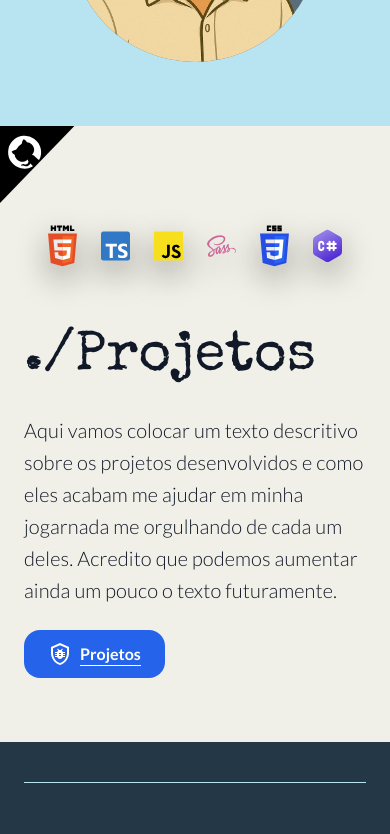
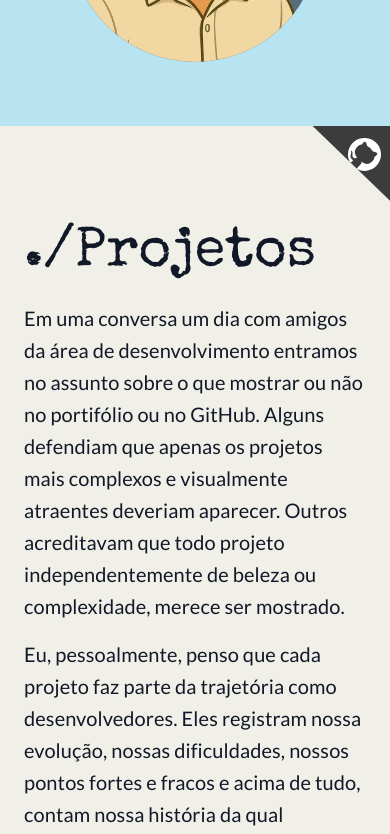
Before and after one commit to taissonso/portfolio, a Next.js app: page /portfolio/ in a window 390 px wide. Shown: the part 1700-2534 px from the top of the page. Built offline with nearby package versions, Linux system fonts and the light colour scheme.

Commit message:
update section mobile version

```diff
--- a/src/components/sections/projectsection/index.tsx
+++ b/src/components/sections/projectsection/index.tsx
@@ -2,6 +2,7 @@ import ButtonIcon from "@/components/buttons";
 import BugIcon from "@/components/Icons/Bug";
 import CSharpIcon from "@/components/Icons/CSharpIcon";
 import CssIcon from "@/components/Icons/CssIcon";
+import EyesIcon from "@/components/Icons/EyesIcon";
 import GitHubIcon from "@/components/Icons/GitHub";
 import HtmlIcon from "@/components/Icons/HTML5Icon";
 import JavaScriptIcon from "@/components/Icons/JavascriptIcon";
@@ -118,12 +119,13 @@ const ProjectSection = () => {
     }, []);
 
     return (
-        <section className="py-16 lg:py-28 relative overflow-hidden">
-            <a href="https://github.com/taissonso" target="_blank" rel="noopener noreferrer" aria-label="GitHub (abre em nova aba)" className="w-36 h-36 bg-black -top-[80px] -left-[90px] absolute rotate-[134deg]">
-                <GitHubIcon className="w-9 h-9 absolute text-white top-[0%] left-[34%] rotate-180" />
+        <section className="py-24 lg:py-28 relative overflow-hidden">
+            <a href="https://github.com/taissonso" target="_blank" rel="noopener noreferrer" aria-label="GitHub (abre em nova aba)" className="w-36 h-36 bg-github -top-[80px] -right-[90px] lg:-left-[90px] absolute rotate-[134deg] group">
+                <GitHubIcon className="w-9 h-9 absolute text-white top-[60px] -right-[2px] lg:-top-[3px] lg:left-[34%] -rotate-90 lg:rotate-180" />
+                <span className="absolute h-max -rotate-[134deg] top-[0px] left-[55px] translate-x-[-50%] text-white rounded-[5px] github px-3 py-2 invisible group-hover:visible transition-all duration-300 opacity-0 group-hover:opacity-100 group-hover:-top-[70px]">GitHub</span>
             </a>
-            <div className="container w-full flex flex-col gap-6 md:gap-16 md:flex-row items-center justify-between">
-                <div className="w-full h-max md:w-1/2 flex items-start justify-between p-6 gap-6 ">
+            <div className="container w-full flex flex-col-reverse gap-16 lg:flex-row items-center justify-between">
+                <div className="w-full h-max lg:w-[40%] xl:w-[50%] flex flex-wrap items-start justify-center gap-6 ">
                     {iconOrder.map(({ id, Icon }, index) => {
                         const isActive = activeIndices.includes(index);
                         const animationClass = !isActive
@@ -140,14 +142,23 @@ const ProjectSection = () => {
                         );
                     })}
                 </div>
-                <div className="w-full md:w-1/2 h-auto flex flex-col gap-6">
-                    <Typography variant="h2" className="!font-machine">./Projetos</Typography>
-                    <Typography variant="p" titleFontSize="p-large" className="font-light">
-                        Aqui vamos colocar um texto descritivo sobre
-                        os projetos desenvolvidos e como eles acabam me ajudar em minha jogarnada me orgulhando de cada um deles.
-                        Acredito que podemos aumentar ainda um pouco o texto futuramente.
-                    </Typography>
-                    <ButtonIcon href="/projetos" label="Projetos" theme={theme} variant="project" icon={BugIcon} />
+                <div className="w-full lg:w-[60%] xl:w-[50%] h-auto flex flex-col gap-6">
+                    <div className="flex flex-col gap-4">
+                        <Typography variant="h2" className="!font-machine text-balance word-break small-device-text">./Projetos</Typography>
+                        <Typography variant="p" titleFontSize="p-large">
+                            Em uma conversa um dia com amigos da área de desenvolvimento entramos no assunto sobre o que mostrar ou não no portifólio ou no GitHub.
+                            Alguns defendiam que apenas os projetos mais complexos e visualmente atraentes deveriam aparecer. Outros acreditavam que todo projeto
+                            independentemente de beleza ou complexidade, merece ser mostrado.
+                        </Typography>
+
+                        <Typography variant="p" titleFontSize="p-large">
+                            Eu, pessoalmente, penso que cada projeto faz parte da trajetória como desenvolvedores. Eles registram nossa evolução, nossas dificuldades,
+                            nossos pontos fortes e fracos e acima de tudo, contam nossa história da qual devemos se orgulhar.  E isso, para mim, já é motivo suficiente para mantelos e compartilha-los aqui.
+                        </Typography>
+                    </div>
+
+
+                    <ButtonIcon href="/projetos" label="Meus projetos" theme={theme} variant="project" icon={EyesIcon} />
                 </div>
             </div>
         </section>
```
